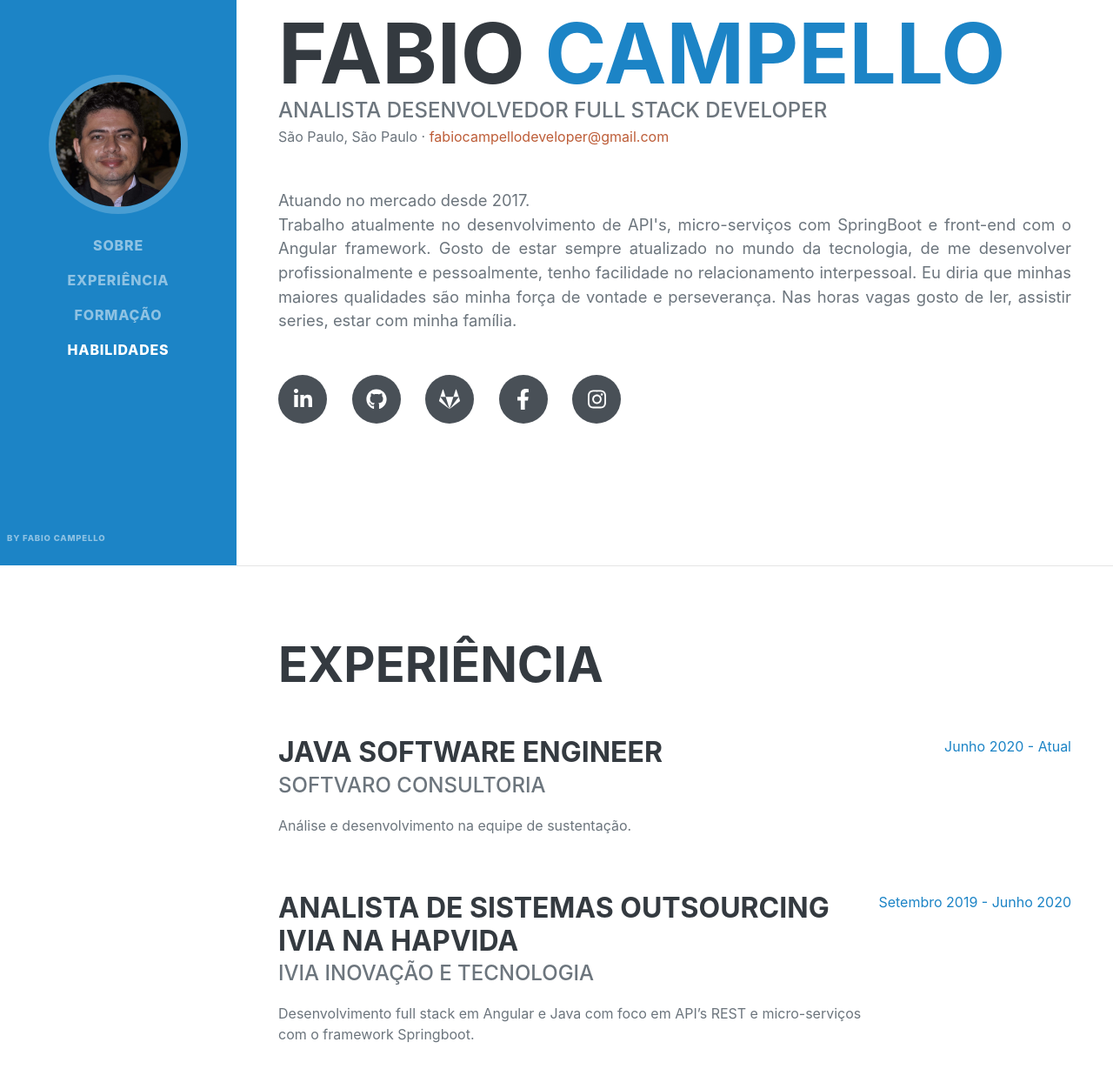
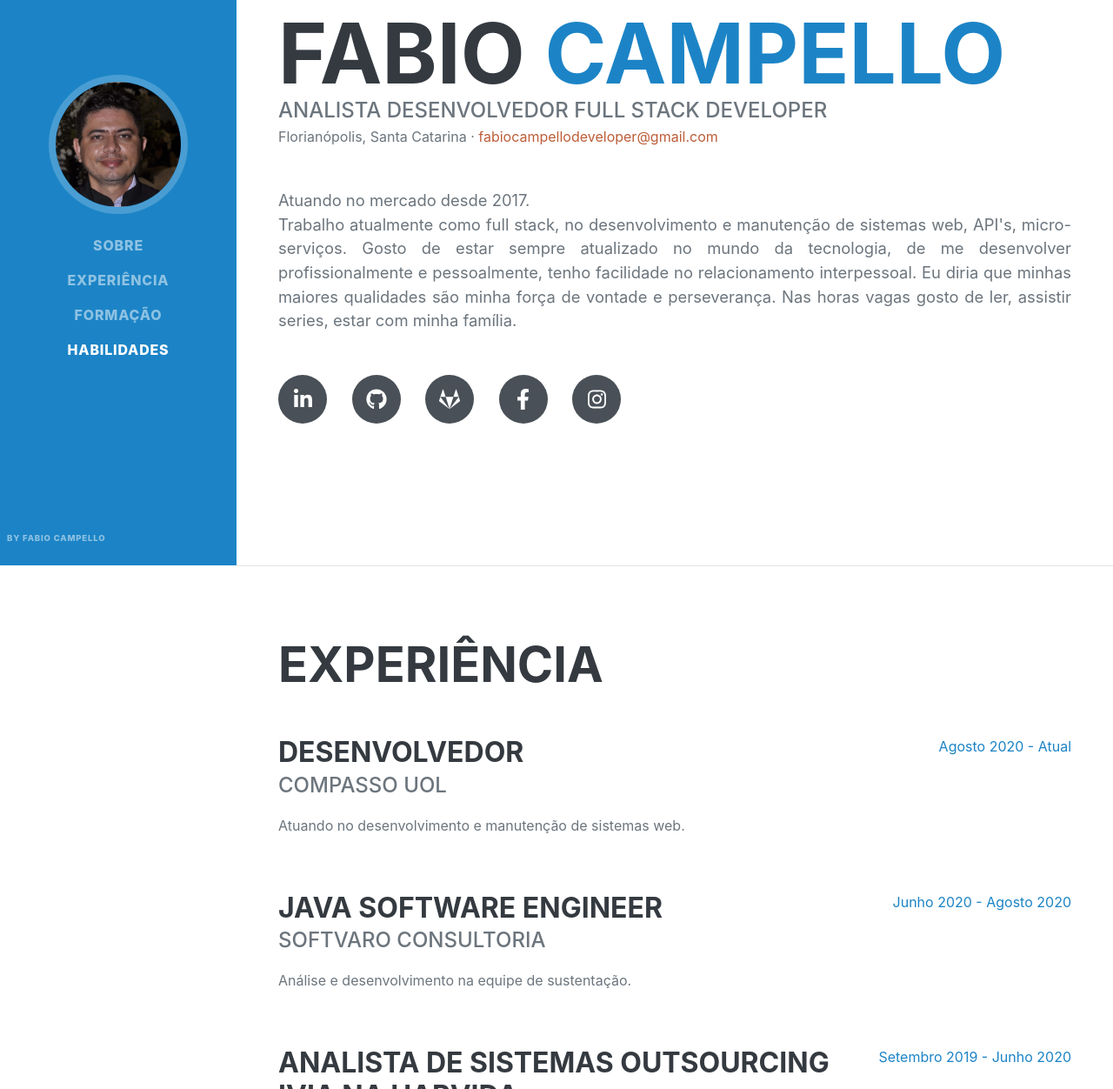
Before and after one commit to FabioCampello/fabiocampello.github.io, a plain HTML site: page index.html in a window 1280 px wide. Shown: the part 150-1402 px from the top of the page at 87% size. Drawn offline with nearby package versions, Linux system fonts and the light colour scheme; a web font is replaced by a local one.

Commit message:
Adicionada novo job - 08/2020

```diff
--- a/index.html
+++ b/index.html
@@ -49,9 +49,9 @@
             <div class="resume-section-content">
                 <h1 class="mb-0">Fabio <span class="text-primary">Campello</span></h1>
                 <div class="subheading">Analista desenvolvedor full stack developer</div>
-                <div class="mb-5">São Paulo, São Paulo · <a href="mailto:fabiocampellodeveloper@gmail.com">fabiocampellodeveloper@gmail.com</a></div>
+                <div class="mb-5">Florianópolis, Santa Catarina · <a href="mailto:fabiocampellodeveloper@gmail.com">fabiocampellodeveloper@gmail.com</a></div>
                 <p class="lead mb-5" style="text-align: justify;">
-                    Atuando no mercado desde 2017. <br>Trabalho atualmente no desenvolvimento de API's, micro-serviços com SpringBoot e front-end com o Angular framework. Gosto de estar sempre atualizado no mundo da tecnologia, de me desenvolver profissionalmente
+                    Atuando no mercado desde 2017. <br>Trabalho atualmente como full stack, no desenvolvimento e manutenção de sistemas web, API's, micro-serviços. Gosto de estar sempre atualizado no mundo da tecnologia, de me desenvolver profissionalmente
                     e pessoalmente, tenho facilidade no relacionamento interpessoal. Eu diria que minhas maiores qualidades são minha força de vontade e perseverança. Nas horas vagas gosto de ler, assistir series, estar com minha família.
                 </p>
                 <div class="social-icons">
@@ -70,6 +70,18 @@
             <div class="resume-section-content">
                 <h2 class="mb-5">Experiência</h2>
 
+                <!-- COMPASSO UOL -->
+                <div class="d-flex flex-column flex-md-row justify-content-between mb-5">
+                    <div class="flex-grow-1">
+                        <h3 class="mb-0">Desenvolvedor</h3>
+                        <div class="subheading mb-3">Compasso UOL</div>
+                        <p>
+                            Atuando no desenvolvimento e manutenção de sistemas web.
+                        </p>
+                    </div>
+                    <div class="flex-shrink-0"><span class="text-primary">Agosto 2020 - Atual</span></div>
+                </div>
+
                 <!-- SOFTVARO -->
                 <div class="d-flex flex-column flex-md-row justify-content-between mb-5">
                     <div class="flex-grow-1">
@@ -79,7 +91,7 @@
                             Análise e desenvolvimento na equipe de sustentação.
                         </p>
                     </div>
-                    <div class="flex-shrink-0"><span class="text-primary">Junho 2020 - Atual</span></div>
+                    <div class="flex-shrink-0"><span class="text-primary">Junho 2020 - Agosto 2020</span></div>
                 </div>
 
                 <!-- IVIA -->
```
